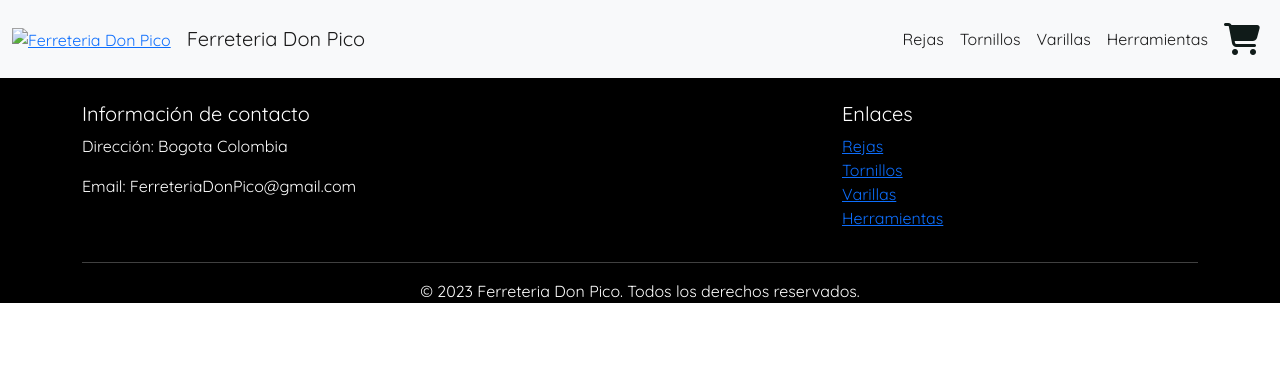
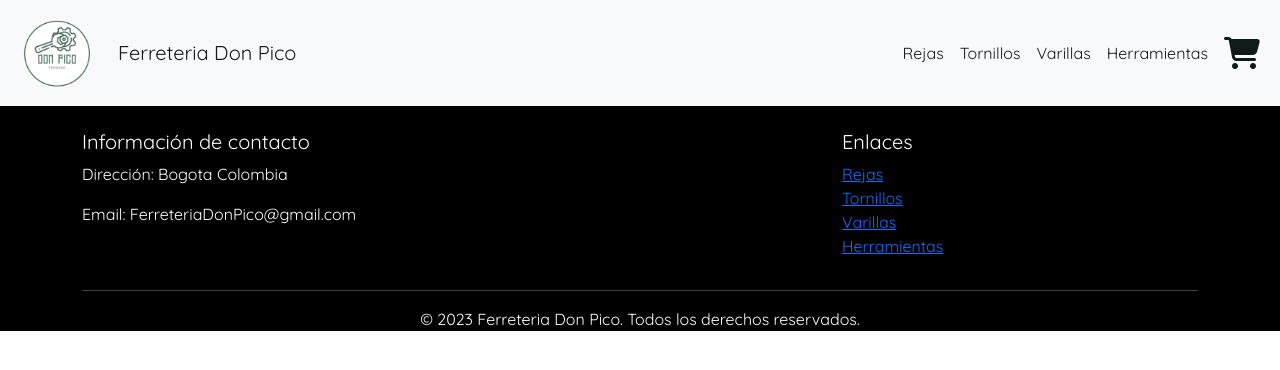
Before and after one commit to erikacubillos/Hackaton2-ecommerceFerreteria, a plain HTML site: page index.html in a window 1280 px wide. Drawn offline with nearby package versions, Linux system fonts and the light colour scheme; the site is published under a folder, as on GitHub Pages, so addresses that start at the root find nothing.

Commit message:
Corrección ruta

```diff
--- a/index.html
+++ b/index.html
@@ -3,7 +3,7 @@
 <head>
     <meta charset="UTF-8">
     <meta name="viewport" content="width=device-width, initial-scale=1.0">
-    <link rel="shortcut icon" href="/imgs/Logo.png" type="image/x-icon"/>
+    <link rel="shortcut icon" href="./imgs/Logo.png" type="image/x-icon"/>
     <link href="https://cdn.jsdelivr.net/npm/bootstrap@5.2.3/dist/css/bootstrap.min.css" rel="stylesheet"
         integrity="sha384-rbsA2VBKQhggwzxH7pPCaAqO46MgnOM80zW1RWuH61DGLwZJEdK2Kadq2F9CUG65" crossorigin="anonymous"/>
     <link rel="stylesheet" href="https://fonts.googleapis.com/css?family=Quicksand&display=swap"/>
@@ -14,7 +14,7 @@
 <!-- NAVBAR -->
 <nav class="navbar navbar-expand-lg navbar-light bg-light">
     <div class="container-fluid">
-        <a href="#"> <img src="/imgs/Logo.png" alt="Ferreteria Don Pico" width="90" height="90"/> </a>
+        <a href="#"> <img src="./imgs/Logo.png" alt="Ferreteria Don Pico" width="90" height="90"/> </a>
         <a class="navbar-brand p-3">Ferreteria Don Pico</a>
         <button class="navbar-toggler" type="button" data-bs-toggle="collapse" data-bs-target="#navbarSupportedContent"
             aria-controls="navbarSupportedContent" aria-expanded="false" aria-label="Toggle navigation">
```
